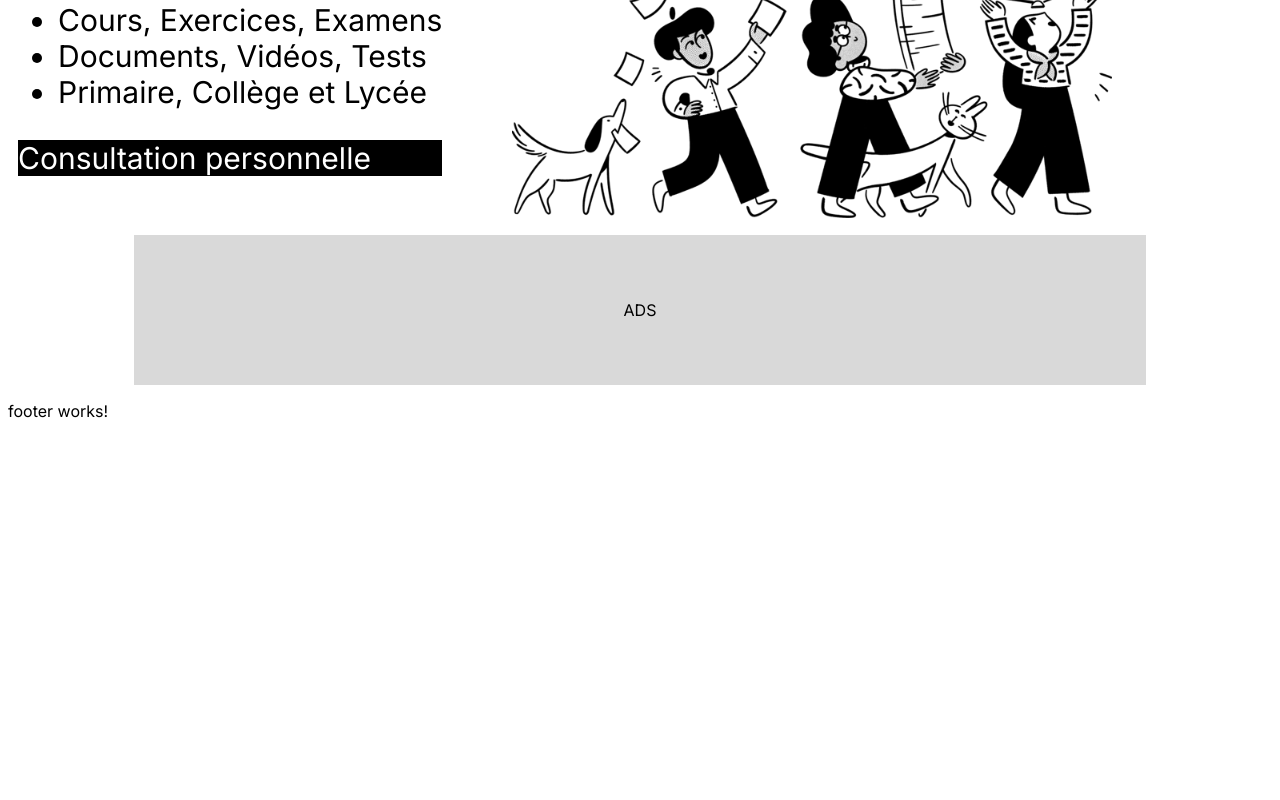
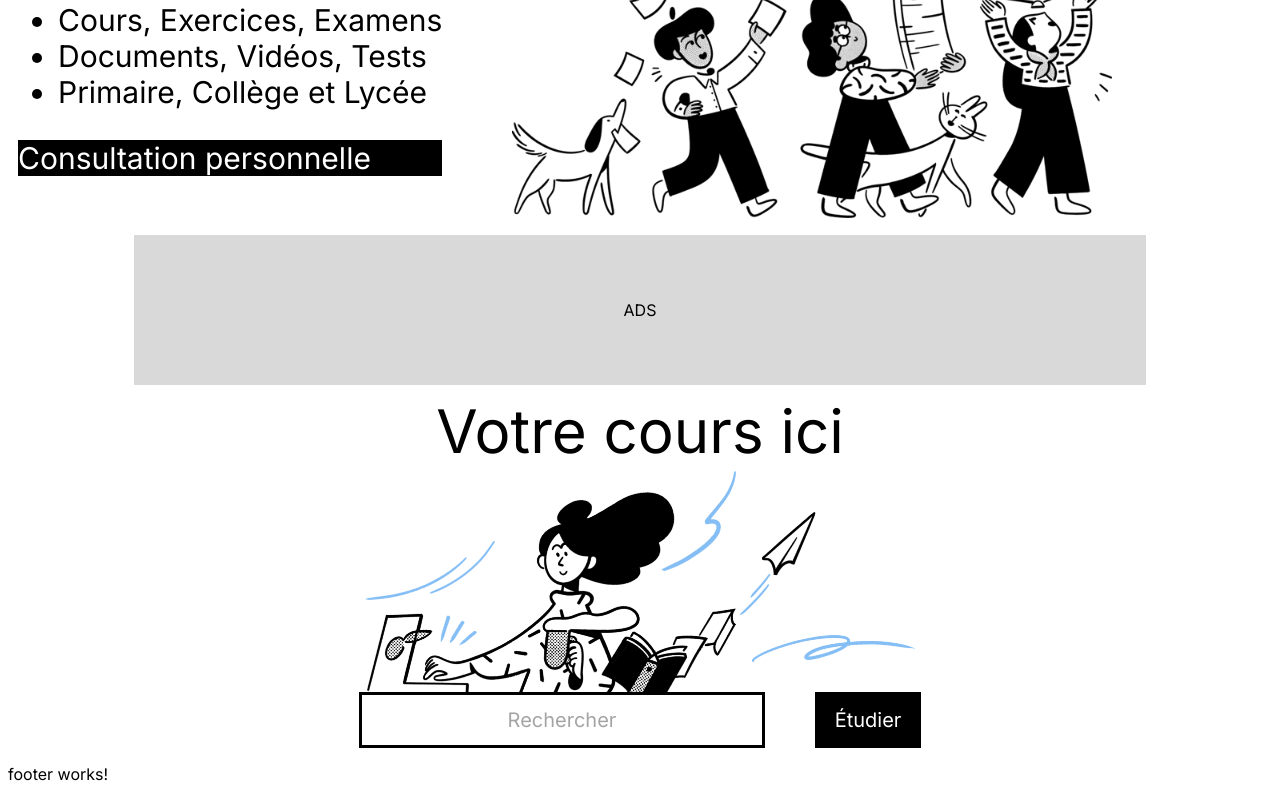
Before and after one commit to LouziAmine/SmartScholars__Ux__Ui, an Angular app: page / in a window 1280 px wide. Shown: the part 749-1549 px from the top of the page. Before the commit the page ends 1186 px from the top, so only its background shows below. Built offline with nearby package versions, Linux system fonts and the light colour scheme.

Commit message:
Research Resource

```diff
--- a/src/app/app.module.ts
+++ b/src/app/app.module.ts
@@ -9,6 +9,7 @@ import { HomeComponent } from './component/home/home.component';
 import { Conteneur1Component } from './component/home/conteneur-1/conteneur-1.component';
 import { Conteneur2Component } from './component/home/conteneur-2/conteneur-2.component';
 import { AdvertisingNetworkComponent } from './component/advertising-network/advertising-network.component';
+import { ResearchResourceComponent } from './component/research-resource/research-resource.component';
 
 @NgModule({
   declarations: [
@@ -18,7 +19,8 @@ import { AdvertisingNetworkComponent } from './component/advertising-network/adv
     HomeComponent,
     Conteneur1Component,
     Conteneur2Component,
-    AdvertisingNetworkComponent
+    AdvertisingNetworkComponent,
+    ResearchResourceComponent
   ],
   imports: [
     BrowserModule,
--- a/src/app/component/home/home.component.html
+++ b/src/app/component/home/home.component.html
@@ -1,3 +1,4 @@
 <app-conteneur-1/>
 <app-conteneur-2/>
 <app-advertising-network/>
+<app-research-resource/>
--- /dev/null
+++ b/src/app/component/research-resource/research-resource.component.html
@@ -0,0 +1,22 @@
+<div class="research-resource">
+
+   <div class="title__2">
+        Votre cours ici
+   </div>
+
+
+
+  <div class="G__B">
+
+        <div>
+            <img [src]="R3Path" alt="R3"  >
+        </div>
+
+        <div class="conteneur-research-input">
+            <div class="research-input">Rechercher</div>
+            <div class="research-btn">Étudier</div>
+        </div>
+
+  </div>
+
+</div>
--- /dev/null
+++ b/src/app/component/research-resource/research-resource.component.sass
@@ -0,0 +1,31 @@
+.research-resource
+    .title__2
+        font-size: 60px
+        text-align: center
+    img
+        width: 550px
+    .conteneur-research-input
+        display: flex
+        margin-top: -5px
+        .research-input
+            width: 400px
+            height: 50px
+            border: 3px solid #000000
+            background-color: #fff
+            color: #0000005b
+        .research-btn
+            width: 100px
+            height: 50px
+            border: 3px solid #000000
+            background-color: #000000
+            color: #fff
+            margin-left: 50px
+        .research-btn , .research-input
+            display: flex
+            justify-content: center
+            align-items: center
+            font-size: 20px
+    .G__B
+        display: flex
+        flex-direction: column
+        align-items: center
--- /dev/null
+++ b/src/app/component/research-resource/research-resource.component.ts
@@ -0,0 +1,12 @@
+import { Component } from '@angular/core';
+
+@Component({
+  selector: 'app-research-resource',
+  templateUrl: './research-resource.component.html',
+  styleUrl: './research-resource.component.sass'
+})
+export class ResearchResourceComponent {
+
+  R3Path = 'assets/r3.png';
+
+}
```
Also changed, not shown: src/assets/r3.png (added), 1 other file (tests, documents, lock files or other folders).
